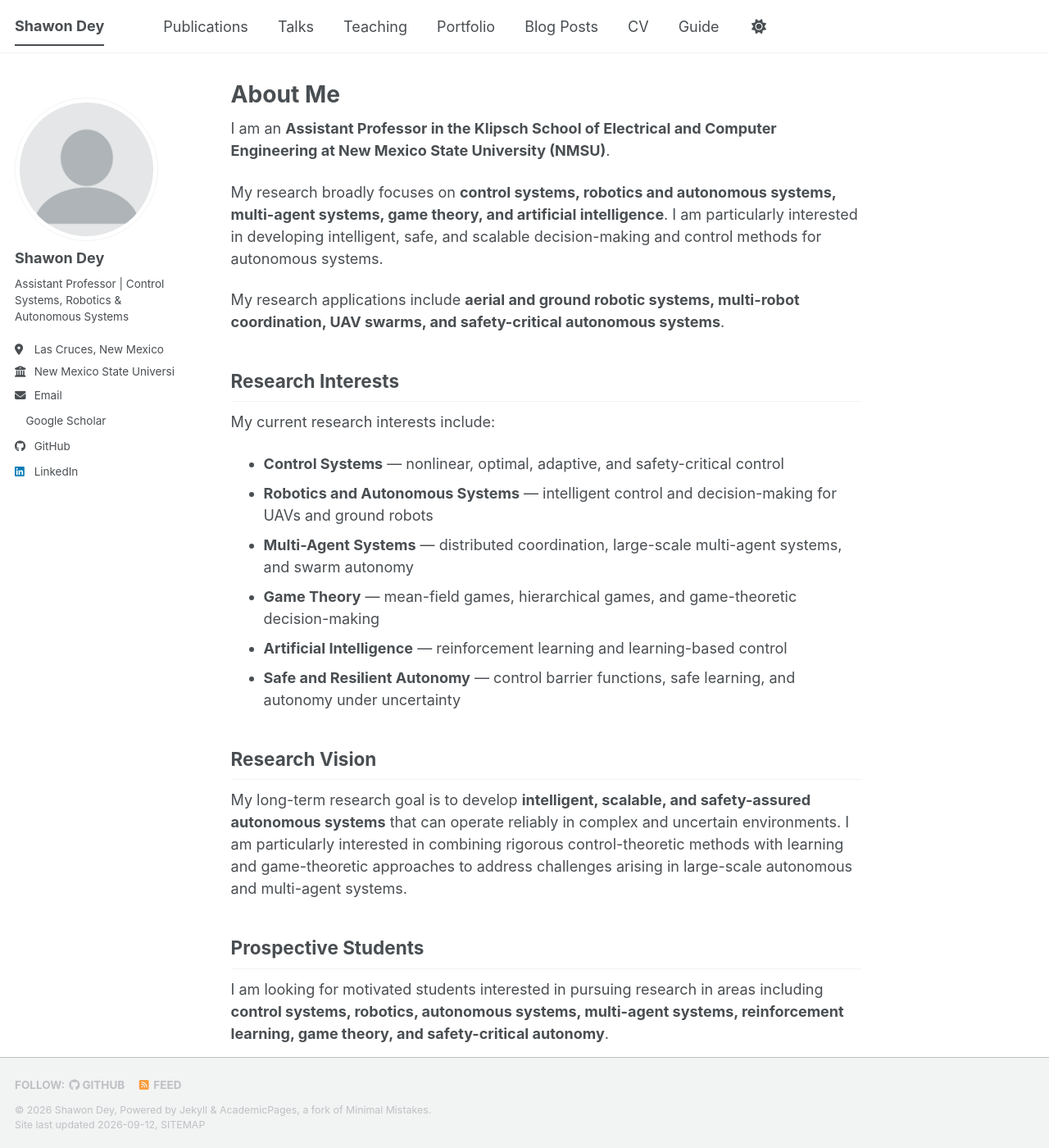
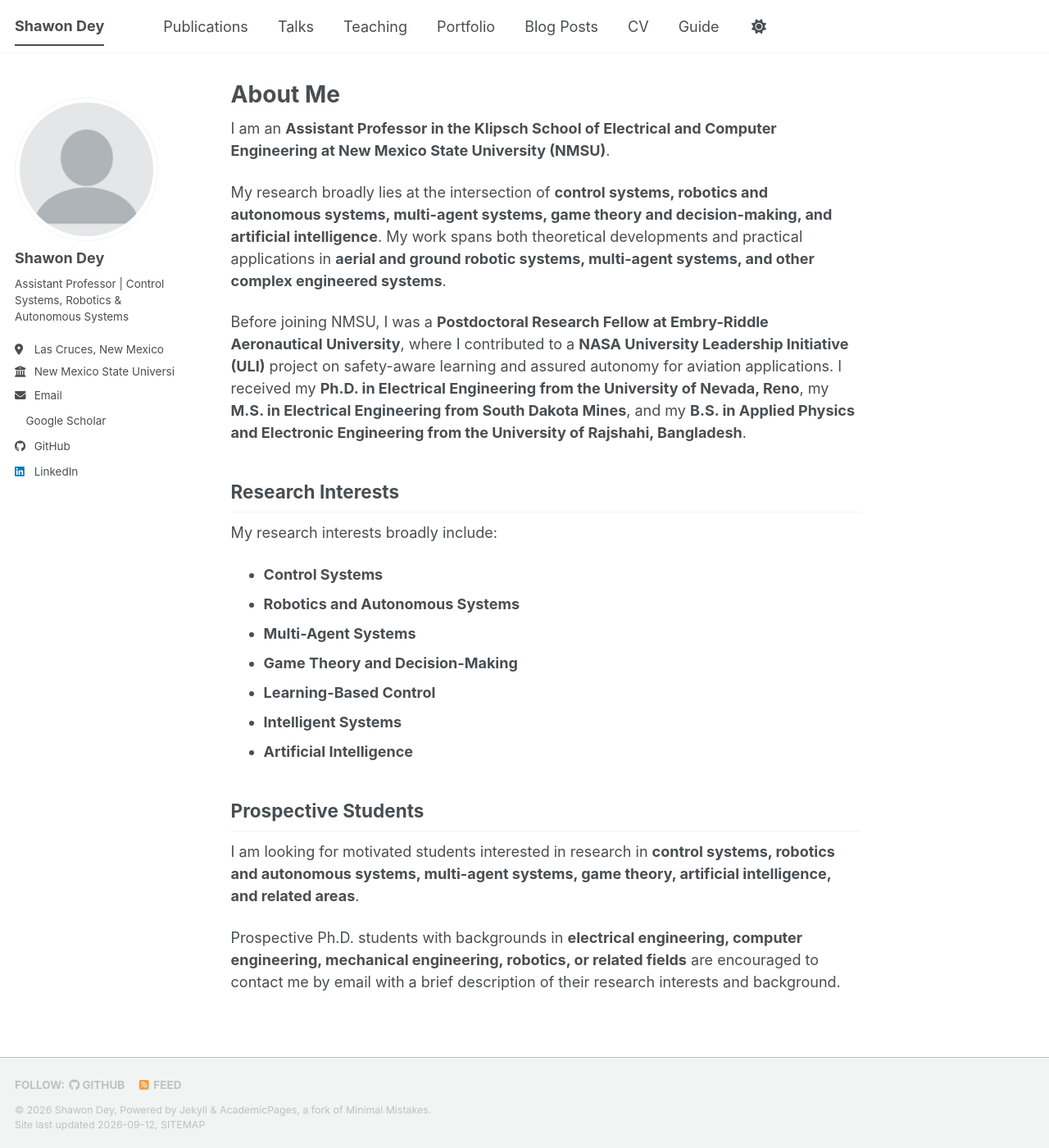
Before and after one commit to shawondey/shawondey.github.io, a Jekyll site: the page built from _pages/about.md, in a window 1280 px wide and 1400 px high. Shown: the whole window at 82% size. Built offline with Jekyll 4.4.1, drawn with Linux system fonts in a browser that asks for light colours; a style sheet for code colours, icons or effects is not loaded; some of the changed text lies outside the part shown.

Commit message:
Update about.md

```diff
--- a/_pages/about.md
+++ b/_pages/about.md
@@ -9,34 +9,24 @@ redirect_from:
 
 I am an **Assistant Professor in the Klipsch School of Electrical and Computer Engineering at New Mexico State University (NMSU)**.
 
-My research broadly focuses on **control systems, robotics and autonomous systems, multi-agent systems, game theory, and artificial intelligence**. I am particularly interested in developing intelligent, safe, and scalable decision-making and control methods for autonomous systems.
+My research broadly lies at the intersection of **control systems, robotics and autonomous systems, multi-agent systems, game theory and decision-making, and artificial intelligence**. My work spans both theoretical developments and practical applications in **aerial and ground robotic systems, multi-agent systems, and other complex engineered systems**.
 
-My research applications include **aerial and ground robotic systems, multi-robot coordination, UAV swarms, and safety-critical autonomous systems**.
+Before joining NMSU, I was a **Postdoctoral Research Fellow at Embry-Riddle Aeronautical University**, where I contributed to a **NASA University Leadership Initiative (ULI)** project on safety-aware learning and assured autonomy for aviation applications. I received my **Ph.D. in Electrical Engineering from the University of Nevada, Reno**, my **M.S. in Electrical Engineering from South Dakota Mines**, and my **B.S. in Applied Physics and Electronic Engineering from the University of Rajshahi, Bangladesh**.
 
 ## Research Interests
 
-My current research interests include:
+My research interests broadly include:
 
-- **Control Systems** — nonlinear, optimal, adaptive, and safety-critical control
-- **Robotics and Autonomous Systems** — intelligent control and decision-making for UAVs and ground robots
-- **Multi-Agent Systems** — distributed coordination, large-scale multi-agent systems, and swarm autonomy
-- **Game Theory** — mean-field games, hierarchical games, and game-theoretic decision-making
-- **Artificial Intelligence** — reinforcement learning and learning-based control
-- **Safe and Resilient Autonomy** — control barrier functions, safe learning, and autonomy under uncertainty
-
-## Research Vision
-
-My long-term research goal is to develop **intelligent, scalable, and safety-assured autonomous systems** that can operate reliably in complex and uncertain environments. I am particularly interested in combining rigorous control-theoretic methods with learning and game-theoretic approaches to address challenges arising in large-scale autonomous and multi-agent systems.
+- **Control Systems**
+- **Robotics and Autonomous Systems**
+- **Multi-Agent Systems**
+- **Game Theory and Decision-Making**
+- **Learning-Based Control**
+- **Intelligent Systems**
+- **Artificial Intelligence**
 
 ## Prospective Students
 
-I am looking for motivated students interested in pursuing research in areas including **control systems, robotics, autonomous systems, multi-agent systems, reinforcement learning, game theory, and safety-critical autonomy**.
+I am looking for motivated students interested in research in **control systems, robotics and autonomous systems, multi-agent systems, game theory, artificial intelligence, and related areas**.
 
-Prospective Ph.D. students with backgrounds in **electrical engineering, computer engineering, mechanical engineering, robotics, or related areas** are encouraged to contact me by email.
-
-## Current Appointment
-
-**Assistant Professor**
-Klipsch School of Electrical and Computer Engineering
-New Mexico State University
-Las Cruces, New Mexico
+Prospective Ph.D. students with backgrounds in **electrical engineering, computer engineering, mechanical engineering, robotics, or related fields** are encouraged to contact me by email with a brief description of their research interests and background.
```
